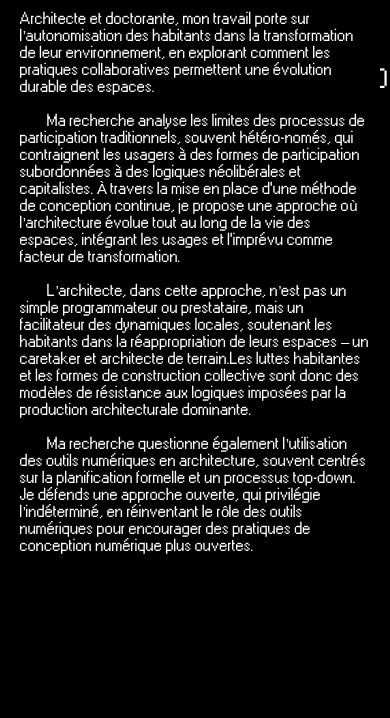
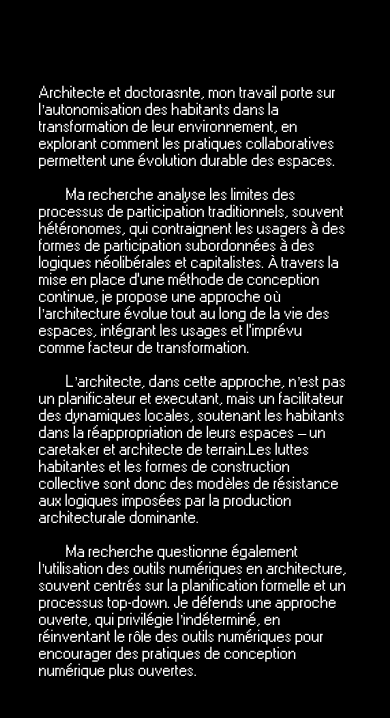
Before and after one commit to inesstkhay/Portfolio, a website: page index.html in a window 390 px wide. Shown: the top 718 px of the page. Drawn offline with Linux system fonts and the light colour scheme.

Commit message:
Mise à jour du site avec un fond noir et texte centré

```diff
--- a/styles.css
+++ b/styles.css
@@ -7,33 +7,41 @@
 
 @media only screen and (max-width: 900px) {
     body::before {
-        content: "Architecte et doctorante, mon travail porte sur l’autonomisation des habitants dans la transformation de leur environnement, en explorant comment les pratiques collaboratives permettent une évolution durable des espaces.\A\A
-        Ma recherche analyse les limites des processus de participation traditionnels, souvent hétéro-només, qui contraignent les usagers à des formes de participation subordonnées à des logiques néolibérales et capitalistes. À travers la mise en place d'une méthode de conception continue, je propose une approche où l’architecture évolue tout au long de la vie des espaces, intégrant les usages et l'imprévu comme facteur de transformation.\A\A
-        L’architecte, dans cette approche, n’est pas un simple programmateur ou prestataire, mais un facilitateur des dynamiques locales, soutenant les habitants dans la réappropriation de leurs espaces – un caretaker et architecte de terrain.Les luttes habitantes et les formes de construction collective sont donc des modèles de résistance aux logiques imposées par la production architecturale dominante.\A\A
+        content: "Architecte et doctorasnte, mon travail porte sur l’autonomisation des habitants dans la transformation de leur environnement, en explorant comment les pratiques collaboratives permettent une évolution durable des espaces.\A\A
+        Ma recherche analyse les limites des processus de participation traditionnels, souvent hétéronomes, qui contraignent les usagers à des formes de participation subordonnées à des logiques néolibérales et capitalistes. À travers la mise en place d'une méthode de conception continue, je propose une approche où l’architecture évolue tout au long de la vie des espaces, intégrant les usages et l'imprévu comme facteur de transformation.\A\A
+        L’architecte, dans cette approche, n’est pas un planificateur et executant, mais un facilitateur des dynamiques locales, soutenant les habitants dans la réappropriation de leurs espaces – un caretaker et architecte de terrain.Les luttes habitantes et les formes de construction collective sont donc des modèles de résistance aux logiques imposées par la production architecturale dominante.\A\A
         Ma recherche questionne également l’utilisation des outils numériques en architecture, souvent centrés sur la planification formelle et un processus top-down. Je défends une approche ouverte, qui privilégie l’indéterminé, en réinventant le rôle des outils numériques pour encourager des pratiques de conception numérique plus ouvertes.";
 
         font-family: 'MS Sans Serif', sans-serif;
         font-size: 15px;
         display: block;
         position: fixed;
-        top: 0;
-        left: 0;
-        right: 0; /* Assure que l'élément occupe toute la largeur */
-        width: auto; /* Ajuste automatiquement la largeur */
-        min-height: 100%;
-        background-color: #000000; /* Fond noir pour toute la zone */
+        top: 50%; /* Centrer verticalement */
+        left: 50%; /* Centrer horizontalement */
+        transform: translate(-50%, -50%); /* Ajuste pour centrer parfaitement */
+        width: 80%; /* Largeur fixe (ajustable) */
+        height: 80%; /* Hauteur fixe (ajustable) */
+        background-color: #000000;
         color: #ffffff;
         padding: 10px;
         text-align: left;
         justify-content: space-between;
         z-index: 9999;
-        overflow-y: auto;
-        white-space: pre-wrap;
-        margin-left: 10px; /* Marge gauche */
-        margin-right: 10px; /* Marge droite */
+        overflow: hidden; /* Empêche le défilement */
+        white-space: pre-wrap; /* Respecte les sauts de ligne et les espaces */
+        margin: 0;
+    }
+    body::after {
+        content: "";
+        position: fixed;
+        top: 0;
+        left: 0;
+        width: 100%;
+        height: 100%;
+        background-color: #000000; /* Fond noir derrière */
+        z-index: 9998; /* Assure que le fond soit derrière le texte */
     }
 }
-
 
 body {
     margin: 0;
```
